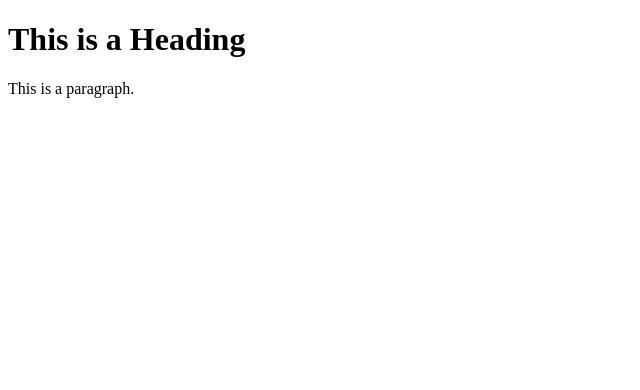
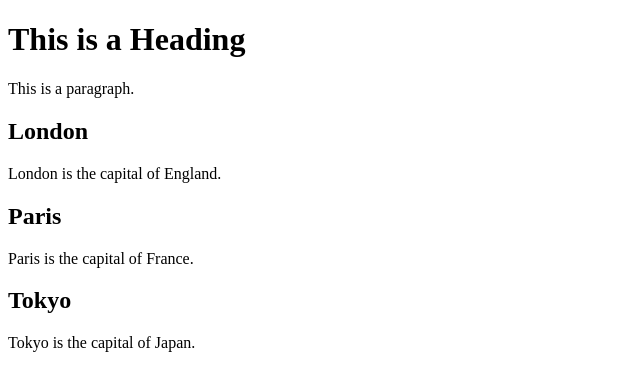
Before and after one commit to yuranilakshika/hacktoberfest2021, a plain HTML site: page index.html in a window 1280 px wide. Shown: the whole page, without its empty margins (0-640 px from the left). Drawn offline with Linux system fonts and the light colour scheme.

Commit message:
index.html file updated

```diff
--- a/index.html
+++ b/index.html
@@ -8,5 +8,20 @@
 <h1>This is a Heading</h1>
 <p>This is a paragraph.</p>
 
+  <div class="city">
+  <h2>London</h2>
+  <p>London is the capital of England.</p>
+</div>
+
+<div class="city">
+  <h2>Paris</h2>
+  <p>Paris is the capital of France.</p>
+</div>
+
+<div class="city">
+  <h2>Tokyo</h2>
+  <p>Tokyo is the capital of Japan.</p>
+</div>
+
 </body>
 </html>
```
